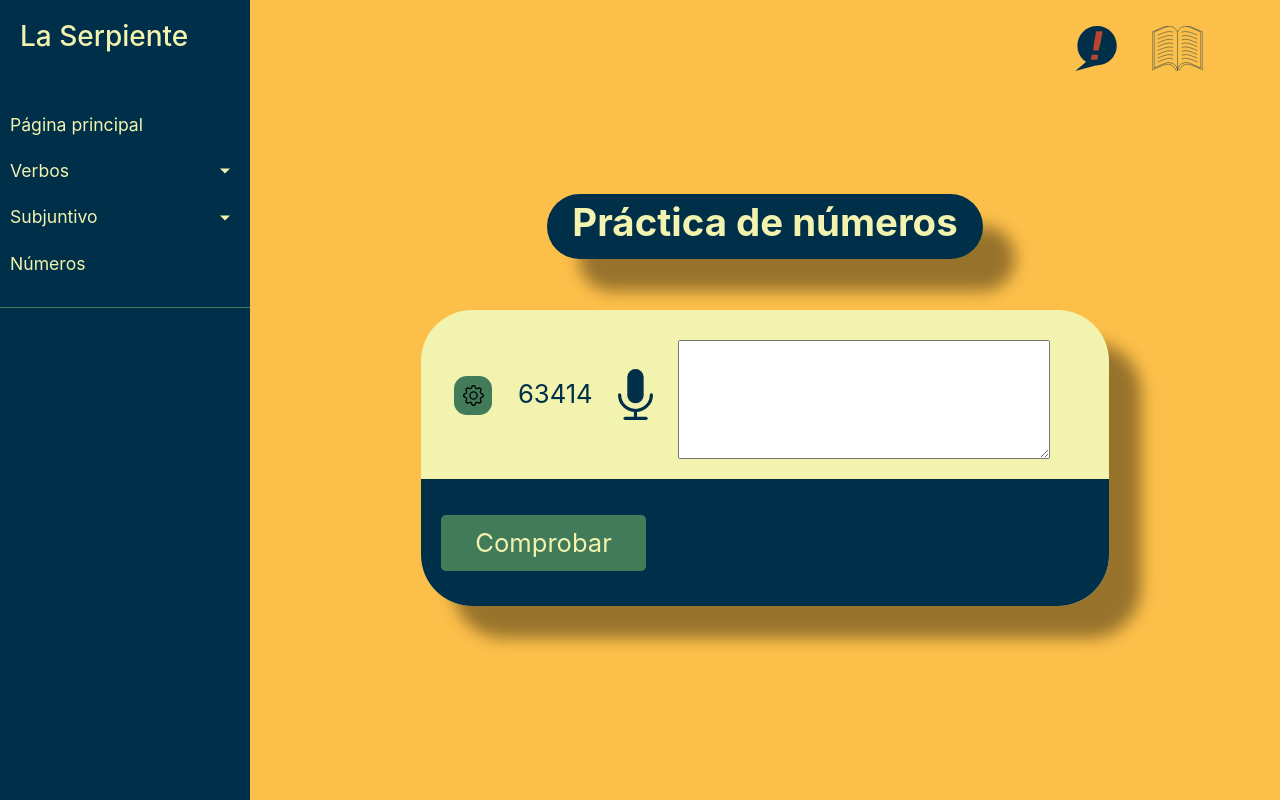
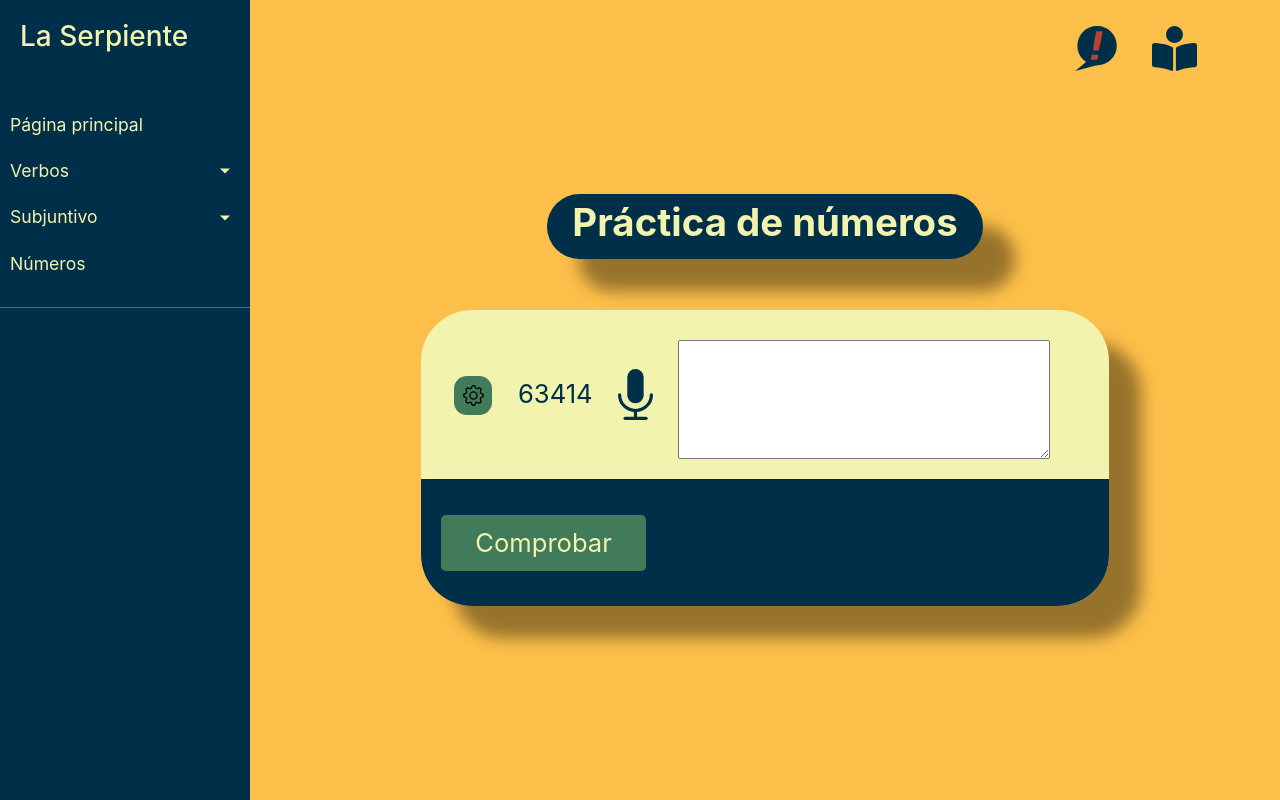
Before and after one commit to fabatka/laserpiente, a Flask app: page /quiz-numeros in a window 1280 px wide. Run offline with Flask 2, Linux system fonts and the light colour scheme; some libraries are stand-ins or nearby versions.

Commit message:
Switch book icon to fontawesome one

```diff
--- a/app/static/css/standards.css
+++ b/app/static/css/standards.css
@@ -22,7 +22,7 @@ html {
 }
 
 .icon-book {
-    background-image: url('/static/img/book-color1.svg');
+    background-image: url('/static/img/book-reader-solid.svg');
 }
 
 .icon-sidebar {
```
Also changed, not shown: app/static/img/book-color1.svg (deleted), app/static/img/book-reader-solid.svg (added).
